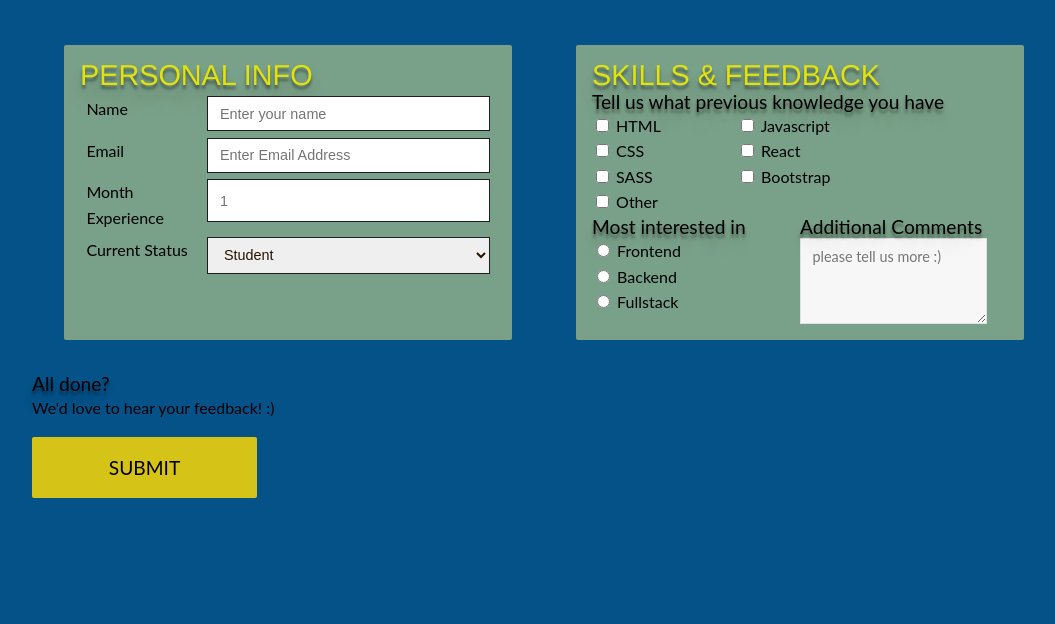
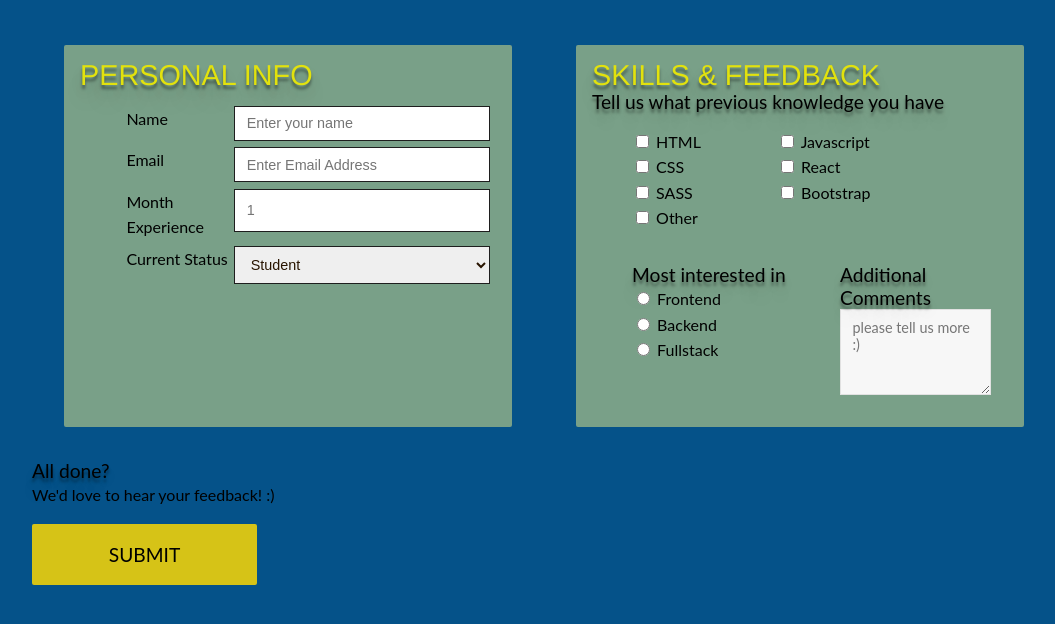
Before and after one commit to drood87/form-practice-with-flexbox, a plain HTML site: page index.html in a window 1280 px wide. Shown: the part 112-736 px from the top of the page, without its empty margins (96-1151 px from the left). Drawn offline with Linux system fonts and the light colour scheme; a web font is replaced by a local one.

Commit message:
deleted reset.css/ corrected minor spelling errors

```diff
--- a/index.html
+++ b/index.html
@@ -6,7 +6,7 @@
     <meta name="viewport" content="width=device-width, initial-scale=1.0">
     <meta http-equiv="X-UA-Compatible" content="ie=edge">
 
-    <link rel="stylesheet" href="reset.css">
+    <!-- <link rel="stylesheet" href="reset.css"> -->
     <link rel="stylesheet" href="styles.css">
     <title>Survey Form</title>
 </head>
--- a/reset.css
+++ /dev/null
@@ -1,48 +0,0 @@
-/* http://meyerweb.com/eric/tools/css/reset/
-   v2.0 | 20110126
-   License: none (public domain)
-*/
-
-html, body, div, span, applet, object, iframe,
-h1, h2, h3, h4, h5, h6, p, blockquote, pre,
-a, abbr, acronym, address, big, cite, code,
-del, dfn, em, img, ins, kbd, q, s, samp,
-small, strike, strong, sub, sup, tt, var,
-b, u, i, center,
-dl, dt, dd, ol, ul, li,
-fieldset, form, label, legend,
-table, caption, tbody, tfoot, thead, tr, th, td,
-article, aside, canvas, details, embed,
-figure, figcaption, footer, header, hgroup,
-menu, nav, output, ruby, section, summary,
-time, mark, audio, video {
-	margin: 0;
-	padding: 0;
-	border: 0;
-	font-size: 100%;
-	font: inherit;
-	vertical-align: baseline;
-}
-/* HTML5 display-role reset for older browsers */
-article, aside, details, figcaption, figure,
-footer, header, hgroup, menu, nav, section {
-	display: block;
-}
-body {
-	line-height: 1;
-}
-ol, ul {
-	list-style: none;
-}
-blockquote, q {
-	quotes: none;
-}
-blockquote:before, blockquote:after,
-q:before, q:after {
-	content: '';
-	content: none;
-}
-table {
-	border-collapse: collapse;
-	border-spacing: 0;
-}
```
